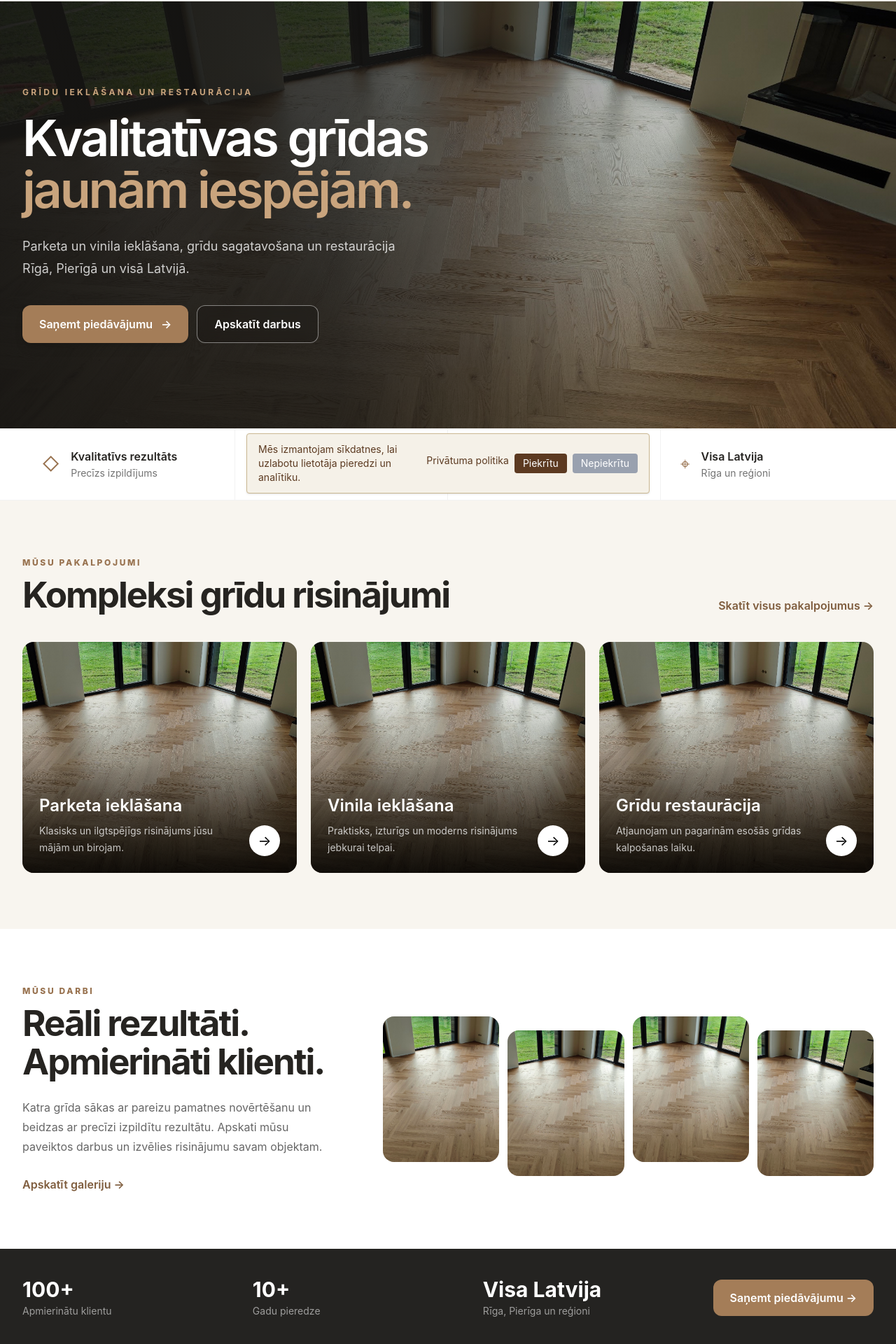
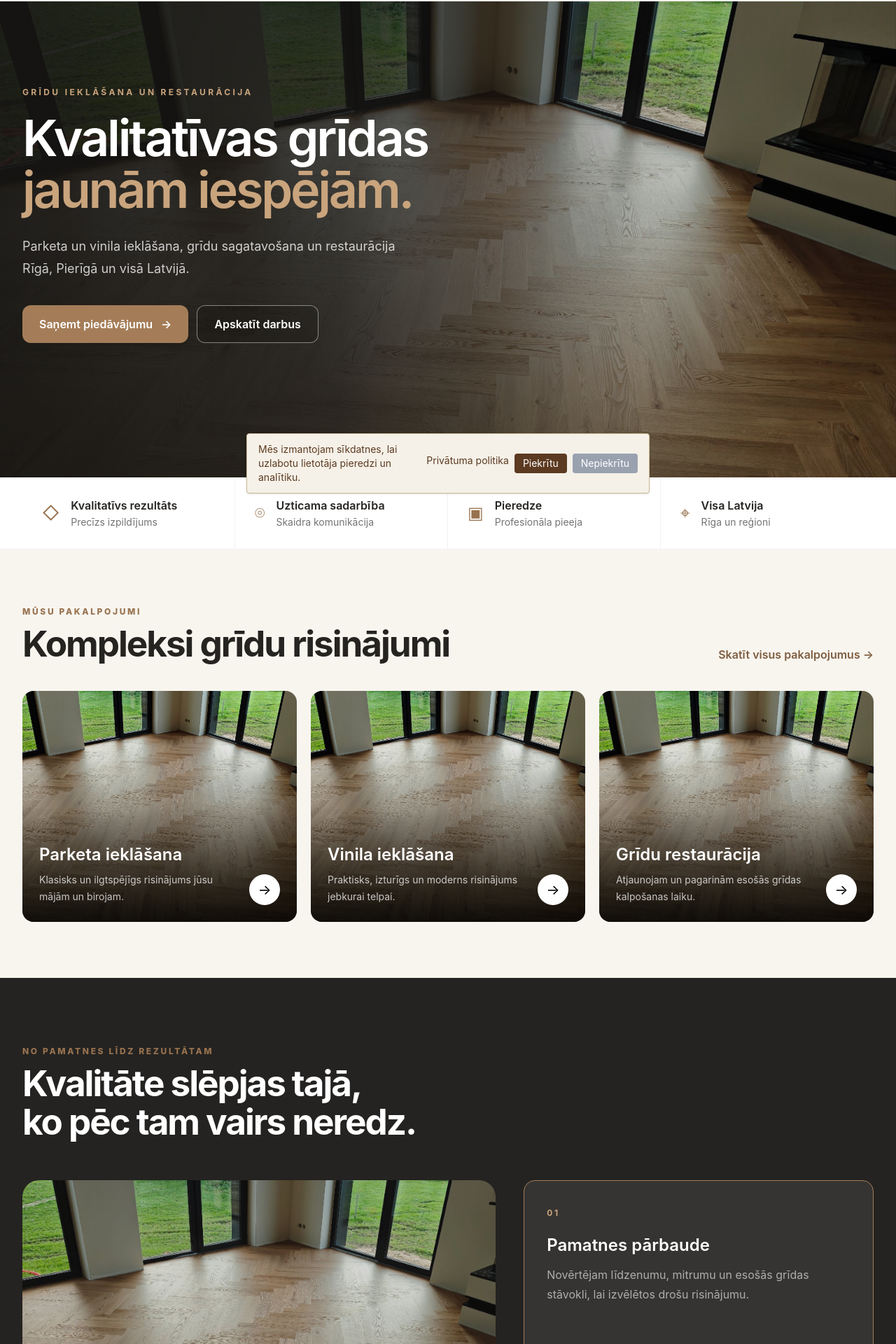
Before and after one commit to ilzbergs/floorInstall, a Vue app: page / in a window 1280 px wide. Shown: the part 79-1999 px from the top of the page at 70% size. Built offline with nearby package versions, Linux system fonts and the light colour scheme.

Commit message:
Add premium scroll interactions

```diff
--- a/src/components/HeroSection.vue
+++ b/src/components/HeroSection.vue
@@ -1,26 +1,26 @@
 <template>
-  <section class="relative isolate min-h-[610px] overflow-hidden bg-[#242321]">
+  <section ref="hero" class="hero relative isolate min-h-[680px] overflow-hidden bg-[#242321]">
     <img
       src="/images/hero.jpg"
       alt="Kvalitatīvi ieklāta koka grīda"
-      class="absolute inset-0 h-full w-full object-cover"
+      class="hero-image absolute inset-0 h-[112%] w-full object-cover"
     />
     <div class="absolute inset-0 bg-[linear-gradient(90deg,rgba(22,21,19,.94)_0%,rgba(22,21,19,.82)_38%,rgba(22,21,19,.28)_72%,rgba(22,21,19,.08)_100%)]"></div>
 
     <div class="relative mx-auto flex min-h-[610px] max-w-7xl items-center px-5 py-20 lg:px-8">
-      <div class="max-w-2xl">
-        <p class="mb-5 text-xs font-bold uppercase tracking-[0.28em] text-[#C9A47D]">
+      <div class="hero-copy max-w-2xl">
+        <p class="hero-reveal mb-5 text-xs font-bold uppercase tracking-[0.28em] text-[#C9A47D]">
           Grīdu ieklāšana un restaurācija
         </p>
-        <h1 class="text-5xl font-semibold leading-[1.03] tracking-[-0.045em] text-white sm:text-6xl lg:text-7xl">
+        <h1 class="hero-reveal text-5xl font-semibold leading-[1.03] tracking-[-0.045em] text-white sm:text-6xl lg:text-7xl">
           Kvalitatīvas grīdas<br />
           <span class="text-[#C9A47D]">jaunām iespējām.</span>
         </h1>
-        <p class="mt-7 max-w-xl text-lg leading-8 text-white/78">
+        <p class="hero-reveal mt-7 max-w-xl text-lg leading-8 text-white/78">
           Parketa un vinila ieklāšana, grīdu sagatavošana un restaurācija Rīgā, Pierīgā un visā Latvijā.
         </p>
 
-        <div class="mt-9 flex flex-col gap-3 sm:flex-row">
+        <div class="hero-reveal mt-9 flex flex-col gap-3 sm:flex-row">
           <router-link
             to="/contact"
             class="inline-flex items-center justify-center gap-3 rounded-xl bg-[#A47D58] px-6 py-3.5 font-semibold text-white shadow-lg transition hover:-translate-y-0.5 hover:bg-[#8B6747]"
@@ -38,3 +38,37 @@
     </div>
   </section>
 </template>
+
+<script setup lang="ts">
+import { onBeforeUnmount, onMounted, ref } from 'vue'
+
+const hero = ref<HTMLElement | null>(null)
+let ticking = false
+
+const updateHero = () => {
+  if (!hero.value || ticking) return
+  ticking = true
+  requestAnimationFrame(() => {
+    const progress = Math.min(window.scrollY / hero.value!.offsetHeight, 1)
+    hero.value!.style.setProperty('--hero-progress', String(progress))
+    ticking = false
+  })
+}
+
+onMounted(() => window.addEventListener('scroll', updateHero, { passive: true }))
+onBeforeUnmount(() => window.removeEventListener('scroll', updateHero))
+</script>
+
+<style scoped>
+.hero-image {
+  transform: translateY(calc(var(--hero-progress, 0) * 7%)) scale(calc(1 + var(--hero-progress, 0) * .04));
+  will-change: transform;
+}
+.hero-copy { transform: translateY(calc(var(--hero-progress, 0) * 52px)); opacity: calc(1 - var(--hero-progress, 0) * .85); }
+.hero-reveal { animation: reveal .85s cubic-bezier(.2,.75,.25,1) both; }
+.hero-reveal:nth-child(2) { animation-delay: .08s; }
+.hero-reveal:nth-child(3) { animation-delay: .16s; }
+.hero-reveal:nth-child(4) { animation-delay: .24s; }
+@keyframes reveal { from { opacity: 0; transform: translateY(28px); } to { opacity: 1; transform: none; } }
+@media (prefers-reduced-motion: reduce) { .hero-image, .hero-copy { transform: none; opacity: 1; } .hero-reveal { animation: none; } }
+</style>
--- a/src/views/Home.vue
+++ b/src/views/Home.vue
@@ -14,7 +14,7 @@
       </div>
     </section>
 
-    <section class="mx-auto max-w-7xl px-5 py-20 lg:px-8">
+    <section class="reveal mx-auto max-w-7xl px-5 py-20 lg:px-8">
       <div class="mb-10 flex items-end justify-between gap-6">
         <div>
           <p class="eyebrow">Mūsu pakalpojumi</p>
@@ -40,7 +40,36 @@
       </div>
     </section>
 
-    <section id="par-mums" class="bg-white py-20">
+    <section class="overflow-hidden bg-[#242321] py-24 text-white">
+      <div class="mx-auto max-w-7xl px-5 lg:px-8">
+        <div class="reveal max-w-2xl">
+          <p class="eyebrow">No pamatnes līdz rezultātam</p>
+          <h2 class="section-title">Kvalitāte slēpjas tajā,<br />ko pēc tam vairs neredz.</h2>
+        </div>
+
+        <div class="mt-14 grid gap-10 lg:grid-cols-[1.15fr_.85fr] lg:items-start">
+          <div class="reveal sticky top-24 overflow-hidden rounded-[1.5rem] bg-[#3a3834]">
+            <img src="/images/hero.jpg" alt="Grīdas ieklāšanas process" class="aspect-[4/3] w-full object-cover opacity-80" />
+            <div class="absolute inset-0 bg-gradient-to-t from-black/75 via-transparent to-transparent"></div>
+            <div class="floor-grid absolute inset-0 opacity-0 transition-opacity duration-700" :class="activeStep >= 2 ? '!opacity-40' : ''"></div>
+            <div class="absolute bottom-0 left-0 p-7 sm:p-10">
+              <span class="text-xs font-bold uppercase tracking-[.24em] text-[#D2AF8A]">{{ steps[activeStep].number }}</span>
+              <p class="mt-2 text-2xl font-semibold sm:text-3xl">{{ steps[activeStep].title }}</p>
+            </div>
+          </div>
+
+          <div class="space-y-4">
+            <article v-for="(step, index) in steps" :key="step.number" :data-step="index" class="process-step min-h-[38vh] rounded-2xl border p-6 transition-all duration-500 sm:p-8" :class="activeStep === index ? 'border-[#A47D58] bg-white/8' : 'border-white/10 bg-white/[.025] opacity-55'">
+              <span class="text-xs font-bold tracking-[.22em] text-[#C9A47D]">{{ step.number }}</span>
+              <h3 class="mt-5 text-2xl font-semibold">{{ step.title }}</h3>
+              <p class="mt-3 max-w-md leading-7 text-white/60">{{ step.text }}</p>
+            </article>
+          </div>
+        </div>
+      </div>
+    </section>
+
+    <section id="par-mums" class="reveal bg-white py-20">
       <div class="mx-auto grid max-w-7xl gap-12 px-5 lg:grid-cols-[0.8fr_1.2fr] lg:items-center lg:px-8">
         <div>
           <p class="eyebrow">Mūsu darbi</p>
@@ -58,10 +87,10 @@
       </div>
     </section>
 
-    <section class="bg-[#242321] text-white">
+    <section class="stats-section reveal bg-[#242321] text-white">
       <div class="mx-auto grid max-w-7xl gap-8 px-5 py-10 sm:grid-cols-3 lg:grid-cols-[1fr_1fr_1fr_auto] lg:items-center lg:px-8">
-        <div><strong class="block text-3xl">100+</strong><span class="text-sm text-white/55">Apmierinātu klientu</span></div>
-        <div><strong class="block text-3xl">10+</strong><span class="text-sm text-white/55">Gadu pieredze</span></div>
+        <div><strong class="block text-3xl">{{ clients }}+</strong><span class="text-sm text-white/55">Apmierinātu klientu</span></div>
+        <div><strong class="block text-3xl">{{ years }}+</strong><span class="text-sm text-white/55">Gadu pieredze</span></div>
         <div><strong class="block text-3xl">Visa Latvija</strong><span class="text-sm text-white/55">Rīga, Pierīga un reģioni</span></div>
         <router-link to="/contact" class="rounded-xl bg-[#A47D58] px-6 py-3.5 text-center font-semibold transition hover:bg-[#8B6747]">Saņemt piedāvājumu →</router-link>
       </div>
@@ -70,7 +99,43 @@
 </template>
 
 <script setup lang="ts">
+import { onBeforeUnmount, onMounted, ref } from 'vue'
 import HeroSection from '../components/HeroSection.vue'
+
+const activeStep = ref(0)
+const clients = ref(0)
+const years = ref(0)
+let observers: IntersectionObserver[] = []
+
+const animateNumber = (target: number, setter: (value: number) => void) => {
+  const start = performance.now()
+  const tick = (now: number) => {
+    const progress = Math.min((now - start) / 1100, 1)
+    setter(Math.round(target * (1 - Math.pow(1 - progress, 3))))
+    if (progress < 1) requestAnimationFrame(tick)
+  }
+  requestAnimationFrame(tick)
+}
+
+onMounted(() => {
+  const revealObserver = new IntersectionObserver((entries) => entries.forEach((entry) => {
+    if (entry.isIntersecting) { entry.target.classList.add('is-visible'); revealObserver.unobserve(entry.target) }
+  }), { threshold: .14 })
+  document.querySelectorAll('.reveal').forEach((element) => revealObserver.observe(element))
+
+  const stepObserver = new IntersectionObserver((entries) => entries.forEach((entry) => {
+    if (entry.isIntersecting) activeStep.value = Number((entry.target as HTMLElement).dataset.step)
+  }), { rootMargin: '-35% 0px -45% 0px' })
+  document.querySelectorAll('.process-step').forEach((element) => stepObserver.observe(element))
+
+  const stats = document.querySelector('.stats-section')
+  const statsObserver = new IntersectionObserver(([entry]) => {
+    if (entry?.isIntersecting) { animateNumber(100, (value) => clients.value = value); animateNumber(10, (value) => years.value = value); statsObserver.disconnect() }
+  })
+  if (stats) statsObserver.observe(stats)
+  observers = [revealObserver, stepObserver, statsObserver]
+})
+onBeforeUnmount(() => observers.forEach((observer) => observer.disconnect()))
 
 const benefits = [
   { icon: '◇', title: 'Kvalitatīvs rezultāts', text: 'Precīzs izpildījums' },
@@ -84,10 +149,21 @@ const services = [
   { title: 'Vinila ieklāšana', text: 'Praktisks, izturīgs un moderns risinājums jebkurai telpai.' },
   { title: 'Grīdu restaurācija', text: 'Atjaunojam un pagarinām esošās grīdas kalpošanas laiku.' },
 ]
+
+const steps = [
+  { number: '01', title: 'Pamatnes pārbaude', text: 'Novērtējam līdzenumu, mitrumu un esošās grīdas stāvokli, lai izvēlētos drošu risinājumu.' },
+  { number: '02', title: 'Grīdas sagatavošana', text: 'Gruntējam, špaktelējam un slīpējam pamatni līdz tā ir gatava precīzai ieklāšanai.' },
+  { number: '03', title: 'Materiāla ieklāšana', text: 'Ieklājam parketu vai vinilu, ievērojot materiāla tehnoloģiju un telpas ģeometriju.' },
+  { number: '04', title: 'Apdare un nodošana', text: 'Uzstādām grīdlīstes, veicam pēdējo pārbaudi un nododam tīru, gatavu rezultātu.' },
+]
 </script>
 
 <style scoped>
 .eyebrow { color: #98724f; font-size: .75rem; font-weight: 800; letter-spacing: .22em; text-transform: uppercase; }
 .section-title { margin-top: .55rem; font-size: clamp(2rem, 4vw, 3.25rem); font-weight: 650; line-height: 1.08; letter-spacing: -.04em; }
 .service-card { position: relative; display: flex; min-height: 330px; overflow: hidden; border-radius: 1rem; background: #ddd; }
+.reveal { opacity: 0; transform: translateY(38px); transition: opacity .8s ease, transform .8s cubic-bezier(.2,.75,.25,1); }
+.reveal.is-visible { opacity: 1; transform: none; }
+.floor-grid { background: repeating-linear-gradient(45deg, transparent 0 38px, rgba(210,175,138,.65) 39px 41px), repeating-linear-gradient(-45deg, transparent 0 38px, rgba(210,175,138,.35) 39px 41px); }
+@media (prefers-reduced-motion: reduce) { .reveal { opacity: 1; transform: none; transition: none; } }
 </style>
```
